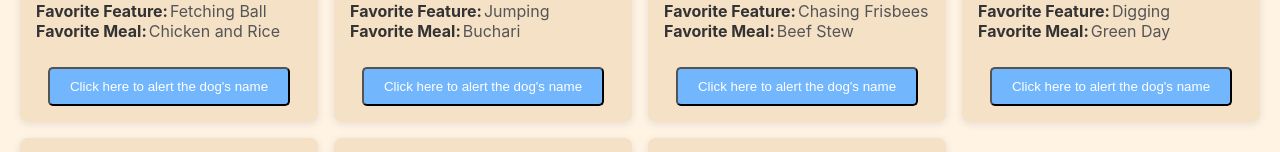
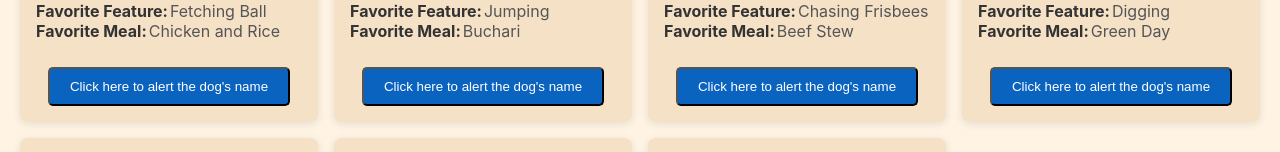
Before and after one commit to solyakin/frontend-accessibility-interview-submission, a React (Create React App) app: page / in a window 1280 px wide. Shown: the part 625-777 px from the top of the page. Built offline with nearby package versions, Linux system fonts and the light colour scheme; grey boxes are pictures that could not be loaded.

Commit message:
Changed color to a darker shade to enhance readability and accessibility

```diff
--- a/src/components/DogCard.css
+++ b/src/components/DogCard.css
@@ -46,7 +46,7 @@ h2 {
     display: inline-block;
     padding: 10px 20px;
     margin-top: 10px;
-    background-color: #72b6fd;
+    background-color: #0b63c0;
     color: white;
     text-align: center;
     cursor: pointer;
```
